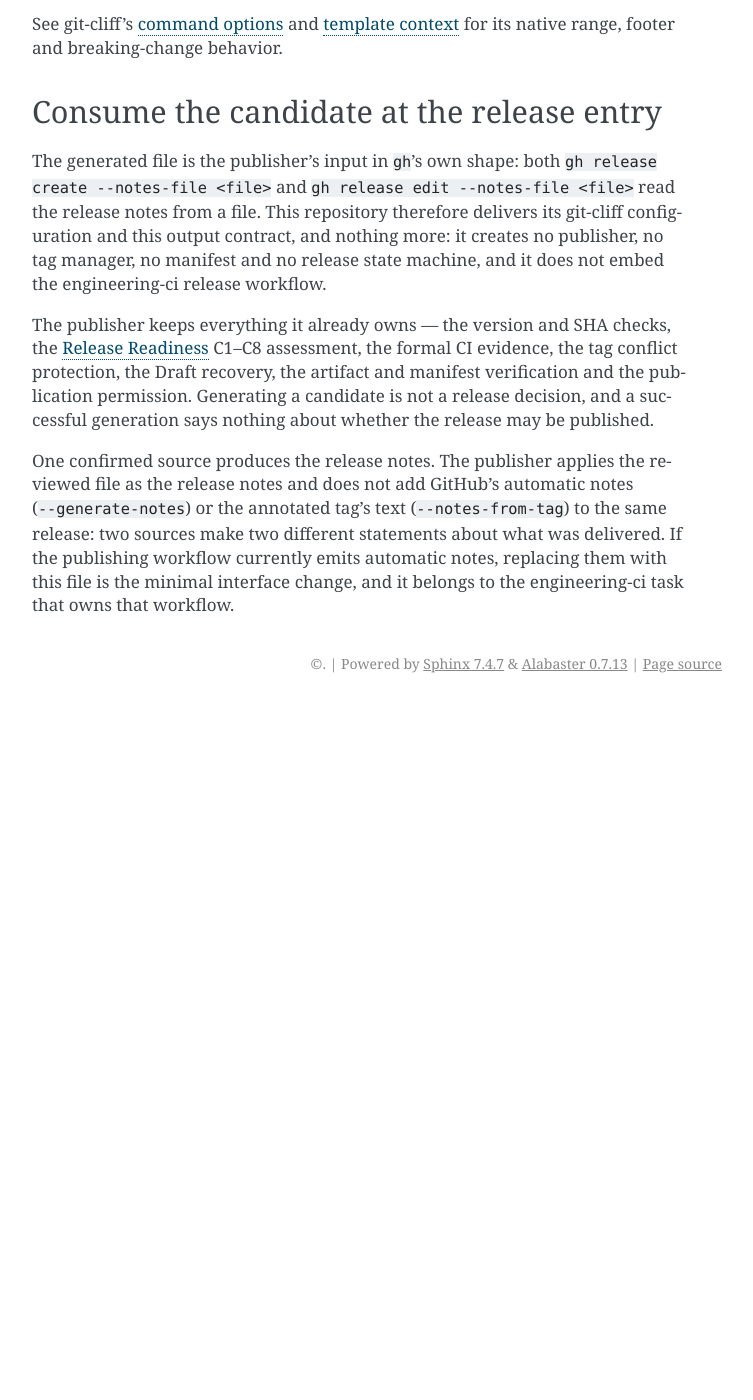
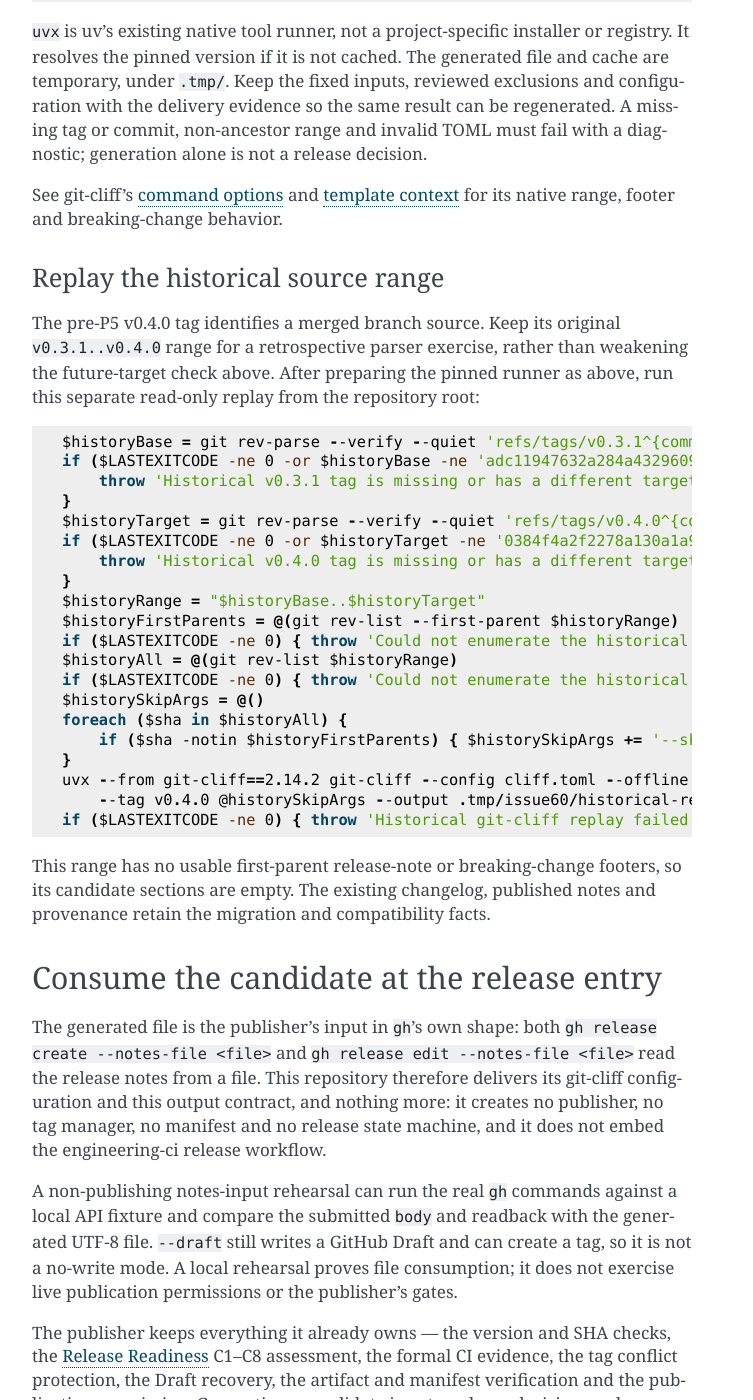
Before and after one commit to dymzz/vesryn-tool-runtime, a Sphinx documentation site: the page built from docs/delivery/release-notes.md, in a window 1280 px wide and 1400 px high, scrolled down 3964 px. Shown: the whole window, without its empty margins (388-1141 px from the left). Built offline with Sphinx 7.4.7, drawn with Linux system fonts in a browser that asks for light colours; pages that are not in the unit, such as notebooks, are missing from menus; before the commit the page ends 4667 px from its top, so only the background shows below that; some of the changed text lies outside the part shown.

Commit message:
fix(delivery): require release targets on main first-parent history
Reject merged side-branch snapshots and prefer origin/main over a diverged local branch. Keep the immutable v0.3.1..v0.4.0 source replay separate from future main-target validation, and document the scope of non-publishing notes input rehearsals.

````diff
--- a/docs/delivery/release-notes.md
+++ b/docs/delivery/release-notes.md
@@ -50,6 +50,9 @@
 Its annotated tag resolves to `0384f4a2f2278a130a1a95efd9f714caf9f77a74`;
 the provenance identifies the same source and
 [CI run 40687914023](https://github.com/dymzz/vesryn-tool-runtime/actions/runs/40687914023).
+That tagged source was merged as a second parent; it is not an entry on main's
+first-parent chain. Replaying that historical source range is different from
+selecting a future release target on main.
 The existing [changelog](../changelog.md) preserves historical migration and
 compatibility facts that cannot be reconstructed from commit messages.
 
@@ -77,11 +80,16 @@
 ## Generate for a fixed range
 
 Run these PowerShell commands from the repository root. This example projects
-the historical range for inspection only; it does not replace its release
-notes. For a future candidate, provide the previous release tag and its known
-commit, a **full fixed target commit SHA**, and the proposed version. The target
+the already merged `3409f8b` commit with an illustrative `v0.4.1` label for
+inspection; it does not assert that the package version or release readiness
+matches that label. For a future candidate, provide the previous release tag
+and its known commit, a **full fixed target commit SHA**, and the proposed version. The target
 must be the actual accepted main-branch commit before publication. Do not use
 `HEAD`, a moving branch name, or a candidate branch commit as proof of delivery.
+Refresh `origin/main` before selecting a future target and retain the resolved
+main snapshot with the delivery evidence. The offline check below prefers that
+remote-tracking reference over a potentially diverged local main branch; the
+publisher still owns the final check against the live main head.
 
 The script uses Git to select first-parent SHAs and git-cliff's native
 `--skip-commit` to omit the other commits. It does not parse commit messages or
@@ -92,10 +100,10 @@
 labels the single candidate.
 
 ```powershell
-$baseTag = 'v0.3.1'
-$baseSha = 'adc11947632a284a43296092d8f7a41acd2953c3'
-$targetSha = '0384f4a2f2278a130a1a95efd9f714caf9f77a74'
-$version = 'v0.4.0'
+$baseTag = 'v0.4.0'
+$baseSha = '0384f4a2f2278a130a1a95efd9f714caf9f77a74'
+$targetSha = '3409f8baa89a8e936b174acb5d47d659bb415b92'
+$version = 'v0.4.1'
 # Full first-parent SHAs withdrawn or superseded after review of the target tree.
 $omitted = @()
 
@@ -126,23 +134,23 @@
 if ($LASTEXITCODE -ne 0 -or $baseSha -eq $targetSha) {
     throw 'The base must be an ancestor of a distinct target commit.'
 }
-# The projection reads the FIRST-PARENT chain of the range. That chain is
-# main's history only when the target actually landed there, so the fact is
-# checked here instead of being assumed.
-$mainRefs = @(git for-each-ref --format='%(refname)' refs/heads/main refs/remotes/origin/main)
-if ($mainRefs.Count -eq 0) {
+# Reachability also admits intermediate side-branch commits. The target must
+# be on main's first-parent chain so its own chain is the delivery history.
+$mainRef = 'refs/remotes/origin/main'
+git show-ref --verify --quiet $mainRef
+if ($LASTEXITCODE -eq 1) {
+    $mainRef = 'refs/heads/main'
+} elseif ($LASTEXITCODE -ne 0) {
+    throw 'Could not check the main branch reference.'
+}
+$mainSnapshot = git rev-parse --verify --quiet "${mainRef}^{commit}"
+if ($LASTEXITCODE -ne 0) {
     throw 'No main branch reference is available to verify the target commit.'
 }
-$onMain = $false
-foreach ($ref in $mainRefs) {
-    git merge-base --is-ancestor $targetSha $ref
-    if ($LASTEXITCODE -eq 0) {
-        $onMain = $true
-        break
-    }
-}
-if (-not $onMain) {
-    throw "The target commit is not in the main branch history: $targetSha"
+$mainFirstParents = @(git rev-list --first-parent $mainSnapshot)
+if ($LASTEXITCODE -ne 0) { throw 'Could not enumerate main first-parent commits.' }
+if ($targetSha -notin $mainFirstParents) {
+    throw "The target commit is not on the main first-parent chain: $targetSha"
 }
 $range = "$baseSha..$targetSha"
 $firstParents = @(git rev-list --first-parent $range)
@@ -183,6 +191,40 @@
 [template context](https://git-cliff.org/docs/templating/context/) for its
 native range, footer and breaking-change behavior.
 
+### Replay the historical source range
+
+The pre-P5 v0.4.0 tag identifies a merged branch source. Keep its original
+`v0.3.1..v0.4.0` range for a retrospective parser exercise, rather than
+weakening the future-target check above. After preparing the pinned runner as
+above, run this separate read-only replay from the repository root:
+
+```powershell
+$historyBase = git rev-parse --verify --quiet 'refs/tags/v0.3.1^{commit}'
+if ($LASTEXITCODE -ne 0 -or $historyBase -ne 'adc11947632a284a43296092d8f7a41acd2953c3') {
+    throw 'Historical v0.3.1 tag is missing or has a different target.'
+}
+$historyTarget = git rev-parse --verify --quiet 'refs/tags/v0.4.0^{commit}'
+if ($LASTEXITCODE -ne 0 -or $historyTarget -ne '0384f4a2f2278a130a1a95efd9f714caf9f77a74') {
+    throw 'Historical v0.4.0 tag is missing or has a different target.'
+}
+$historyRange = "$historyBase..$historyTarget"
+$historyFirstParents = @(git rev-list --first-parent $historyRange)
+if ($LASTEXITCODE -ne 0) { throw 'Could not enumerate the historical source chain.' }
+$historyAll = @(git rev-list $historyRange)
+if ($LASTEXITCODE -ne 0) { throw 'Could not enumerate the historical range.' }
+$historySkipArgs = @()
+foreach ($sha in $historyAll) {
+    if ($sha -notin $historyFirstParents) { $historySkipArgs += '--skip-commit', $sha }
+}
+uvx --from git-cliff==2.14.2 git-cliff --config cliff.toml --offline --no-exec `
+    --tag v0.4.0 @historySkipArgs --output .tmp/issue60/historical-release-notes.md -- $historyRange
+if ($LASTEXITCODE -ne 0) { throw 'Historical git-cliff replay failed.' }
+```
+
+This range has no usable first-parent release-note or breaking-change footers,
+so its candidate sections are empty. The existing changelog, published notes
+and provenance retain the migration and compatibility facts.
+
 ## Consume the candidate at the release entry
 
 The generated file is the publisher's input in `gh`'s own shape: both
@@ -191,6 +233,12 @@
 delivers its git-cliff configuration and this output contract, and nothing
 more: it creates no publisher, no tag manager, no manifest and no release
 state machine, and it does not embed the engineering-ci release workflow.
+
+A non-publishing notes-input rehearsal can run the real `gh` commands against
+a local API fixture and compare the submitted `body` and readback with the
+generated UTF-8 file. `--draft` still writes a GitHub Draft and can create a
+tag, so it is not a no-write mode. A local rehearsal proves file consumption;
+it does not exercise live publication permissions or the publisher's gates.
 
 The publisher keeps everything it already owns — the version and SHA checks,
 the [Release Readiness](release-readiness.md) C1–C8 assessment, the formal CI
````
